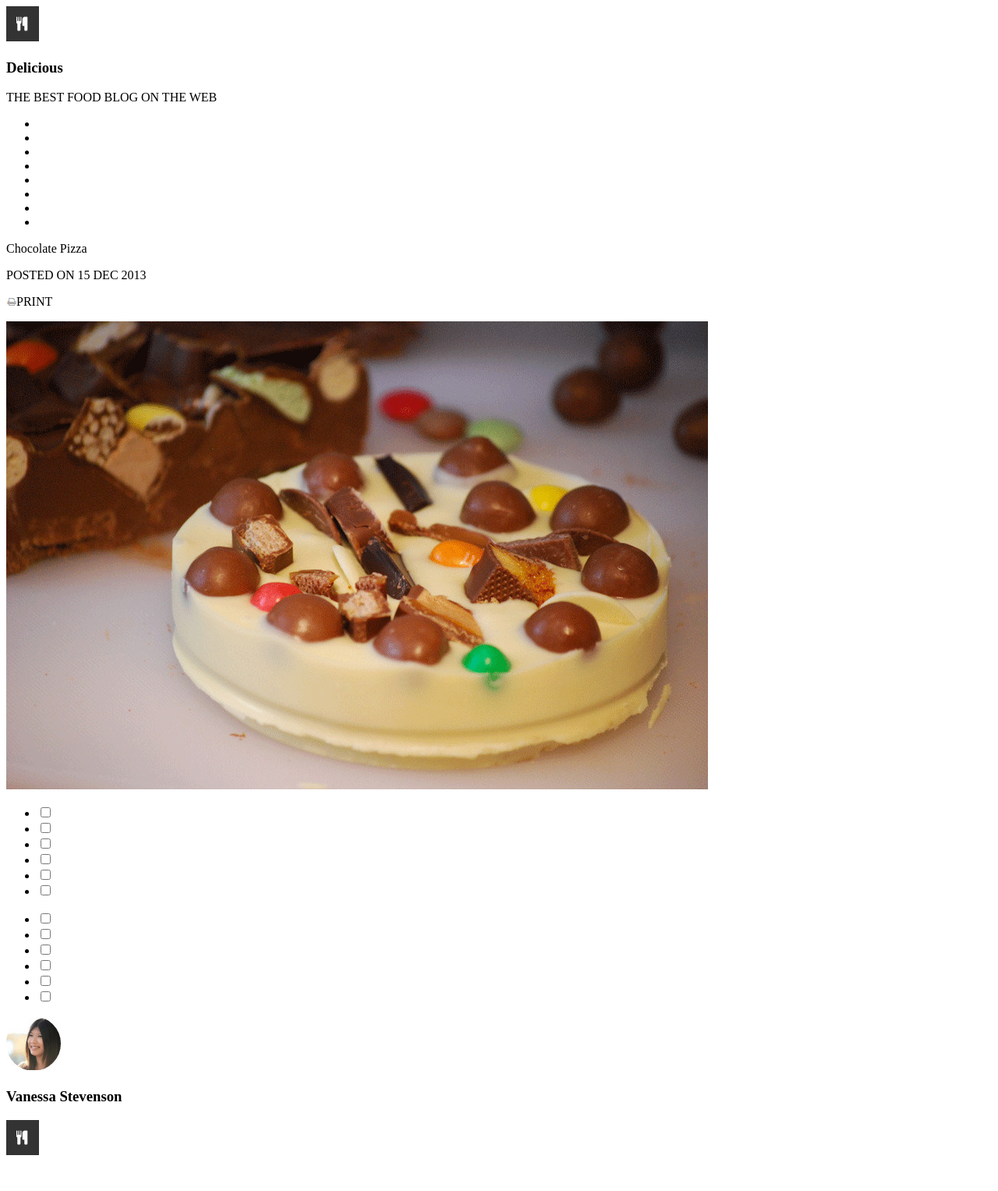
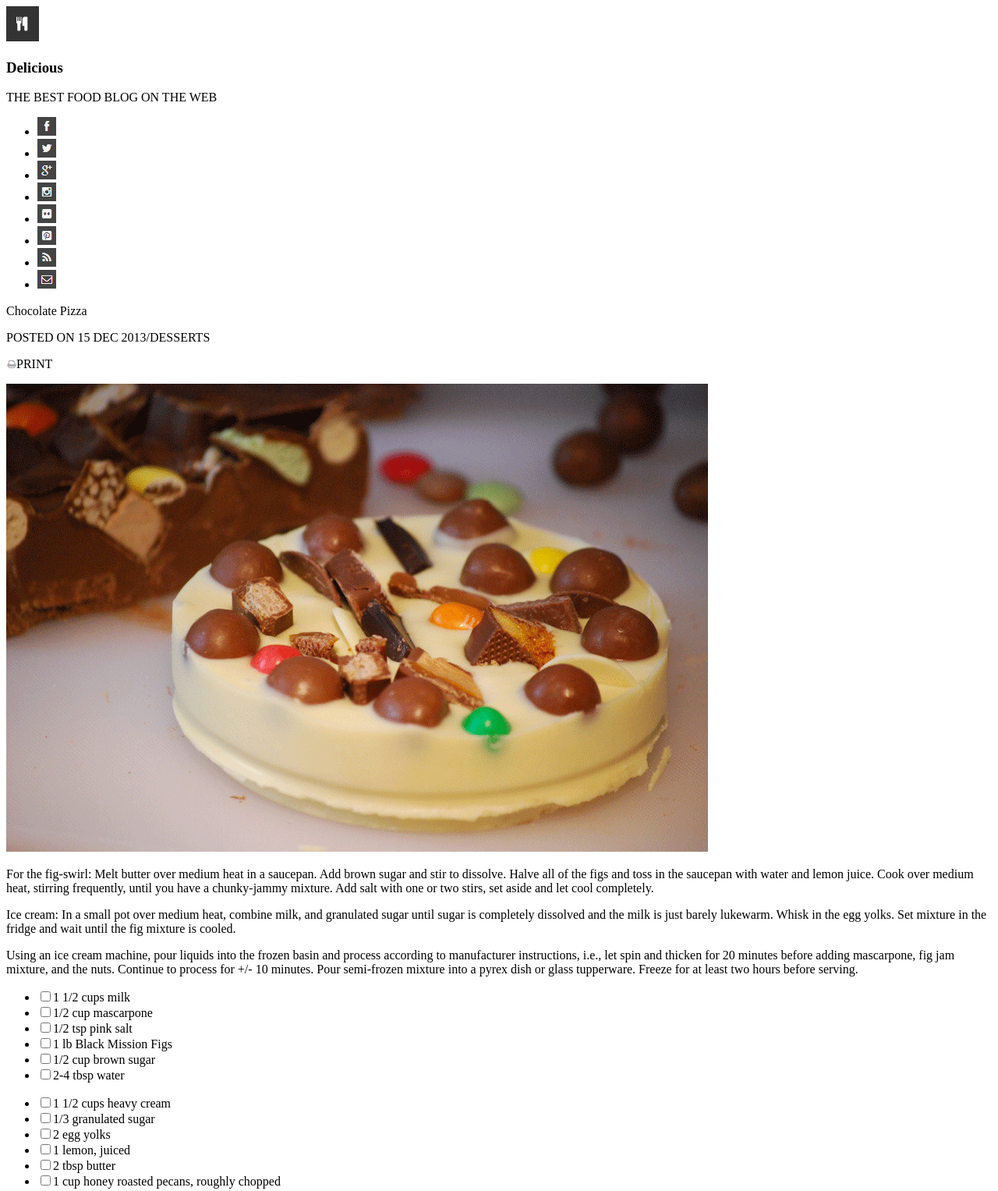
Before and after one commit to Seon2020/ChocolatePizzaPage, a plain HTML site: page index.html in a window 1280 px wide. Shown: the top 1527 px of the page at 78% size. Before the commit the page ends 1501 px from the top, so only its background shows below. Drawn offline with Linux system fonts and the light colour scheme.

Commit message:
Add text content
Add all of the text content to the HTML and link css file.

```diff
--- a/index.html
+++ b/index.html
@@ -3,6 +3,7 @@
   <head>
    <meta charset="utf-8">
    <title>Chocolate Pizza</title>
+   <link href="style.css" type="text/css" rel="stylesheet">
    <link href="https://fonts.googleapis.com/css?family=Handlee|Open+Sans|Poiret+One" rel="stylesheet">
   </head>
   <body>
@@ -14,45 +15,45 @@
           <p id="bestFood">THE BEST FOOD BLOG ON THE WEB</p>
         </div>
         <ul>
-          <li><a href=""><img src="" alt ="" /></a></li>
-          <li><a href=""><img src="" alt ="" /></a></li>
-          <li><a href=""><img src="" alt ="" /></a></li>
-          <li><a href=""><img src="" alt ="" /></a></li>
-          <li><a href=""><img src="" alt ="" /></a></li>
-          <li><a href=""><img src="" alt ="" /></a></li>
-          <li><a href=""><img src="" alt ="" /></a></li>
-          <li><a href=""><img src="" alt ="" /></a></li>
+          <li><a href="https://www.facebook.com"><img src="assets/fb-icon.png" alt ="facebook"/></a></li>
+          <li><a href="https://www.twitter.com"><img src="assets/twit-icon.png" alt ="twitter" /></a></li>
+          <li><a href="https://www.plus.google.com"><img src="assets/gp-icon.png" alt ="google"/></a></li>
+          <li><a href="https://www.instagram.com"><img src="assets/insta-icon.png" alt ="instagram"/></a></li>
+          <li><a href="https://www.flickr.com"><img src="assets/flic-icon.png" alt ="flickr" /></a></li>
+          <li><a href="https://www.pinterest.com"><img src="assets/pint-icon.png" alt ="pinterest" /></a></li>
+          <li><a href="#"><img src="assets/rss-icon.png" alt ="rss" /></a></li>
+          <li><a href="#"><img src="assets/mail-icon.png" alt ="mail" /></a></li>
         </ul>
       </header>
       <div id="borderTop"></div>
       <div id="mainContent">
         <p id="pizzaName">Chocolate Pizza</p>
         <div class="postAndPrint">
-          <p id="postedOn">POSTED ON 15 DEC 2013</p>
-          <p id="print"> <img src="assets/print-icon.png">PRINT</p>
+          <p id="postedOn">POSTED ON 15 DEC 2013/DESSERTS</p>
+          <p id="print"> <img src="assets/print-icon.png" alt="printer">PRINT</p>
         </div>
         <img src="assets/choco-pizza.png" alt="chocolate pizza" />
         <article id="directions">
-          <p></p>
-          <p></p>
-          <p></p>
+          <p>For the fig-swirl: Melt butter over medium heat in a saucepan. Add brown sugar and stir to dissolve. Halve all of the figs and toss in the saucepan with water and lemon juice. Cook over medium heat, stirring frequently, until you have a chunky-jammy mixture. Add salt with one or two stirs, set aside and let cool completely.</p>
+          <p>Ice cream: In a small pot over medium heat, combine milk, and granulated sugar until sugar is completely dissolved and the milk is just barely lukewarm. Whisk in the egg yolks. Set mixture in the fridge and wait until the fig mixture is cooled.</p>
+          <p>Using an ice cream machine, pour liquids into the frozen basin and process according to manufacturer instructions, i.e., let spin and thicken for 20 minutes before adding mascarpone, fig jam mixture, and the nuts. Continue to process for +/- 10 minutes. Pour semi-frozen mixture into a pyrex dish or glass tupperware. Freeze for at least two hours before serving.</p>
         </article>
         <article id="ingredients">
           <ul id="side1">
-            <li><input type="checkbox"></input></li>
-            <li><input type="checkbox"></input></li>
-            <li><input type="checkbox"></input></li>
-            <li><input type="checkbox"></input></li>
-            <li><input type="checkbox"></input></li>
-            <li><input type="checkbox"></input></li>
+            <li><input type="checkbox">1 1/2 cups milk</input></li>
+            <li><input type="checkbox">1/2 cup mascarpone</input></li>
+            <li><input type="checkbox">1/2 tsp pink salt</input></li>
+            <li><input type="checkbox">1 lb Black Mission Figs</input></li>
+            <li><input type="checkbox">1/2 cup brown sugar</input></li>
+            <li><input type="checkbox">2-4 tbsp water</input></li>
           </ul>
           <ul id="side2">
-            <li><input type="checkbox"></input></li>
-            <li id="checked"><input type="checkbox"></input></li>
-            <li id="checked"><input type="checkbox"></input></li>
-            <li><input type="checkbox"></input></li>
-            <li><input type="checkbox"></input></li>
-            <li><input type="checkbox"></input></li>
+            <li><input type="checkbox">1 1/2 cups heavy cream</input></li>
+            <li id="checked"><input type="checkbox">1/3 granulated sugar</input></li>
+            <li id="checked"><input type="checkbox">2 egg yolks</input></li>
+            <li><input type="checkbox">1 lemon, juiced</input></li>
+            <li><input type="checkbox">2 tbsp butter</input></li>
+            <li><input type="checkbox">1 cup honey roasted pecans, roughly chopped</input></li>
           </ul>
         </article>
       </div> <!--End of main content div-->
@@ -61,14 +62,14 @@
         <div id="footerLeft">
           <img id="photoVanessa" src="assets/van-pic.png" alt="vanessa stevenson">
           <h3 id="author">Vanessa Stevenson</h3>
-          <p id="vanessaAbout"></p>
+          <p id="vanessaAbout">Food enthusianst, photography fan. Add a pinch of raw foodism and that's pretty much who I am.</p>
         </div>
         <div id="footerRight">
-          <p></p>
+          <p>SHARE RECIPE</p>
         </div>
         <img id="logoFooter" src="assets/logo.png" alt="fork and knife logo">
-        <p id="copyright"></p>
-        <p id="published"></p>
+        <p id="copyright">Delicious &copy; 2013 &#183; All Rights Reserved.</p>
+        <p id="published">Proudly published with Ghost.</p>
       </footer>
     </div> <!--End of page div-->
   </body>
```
